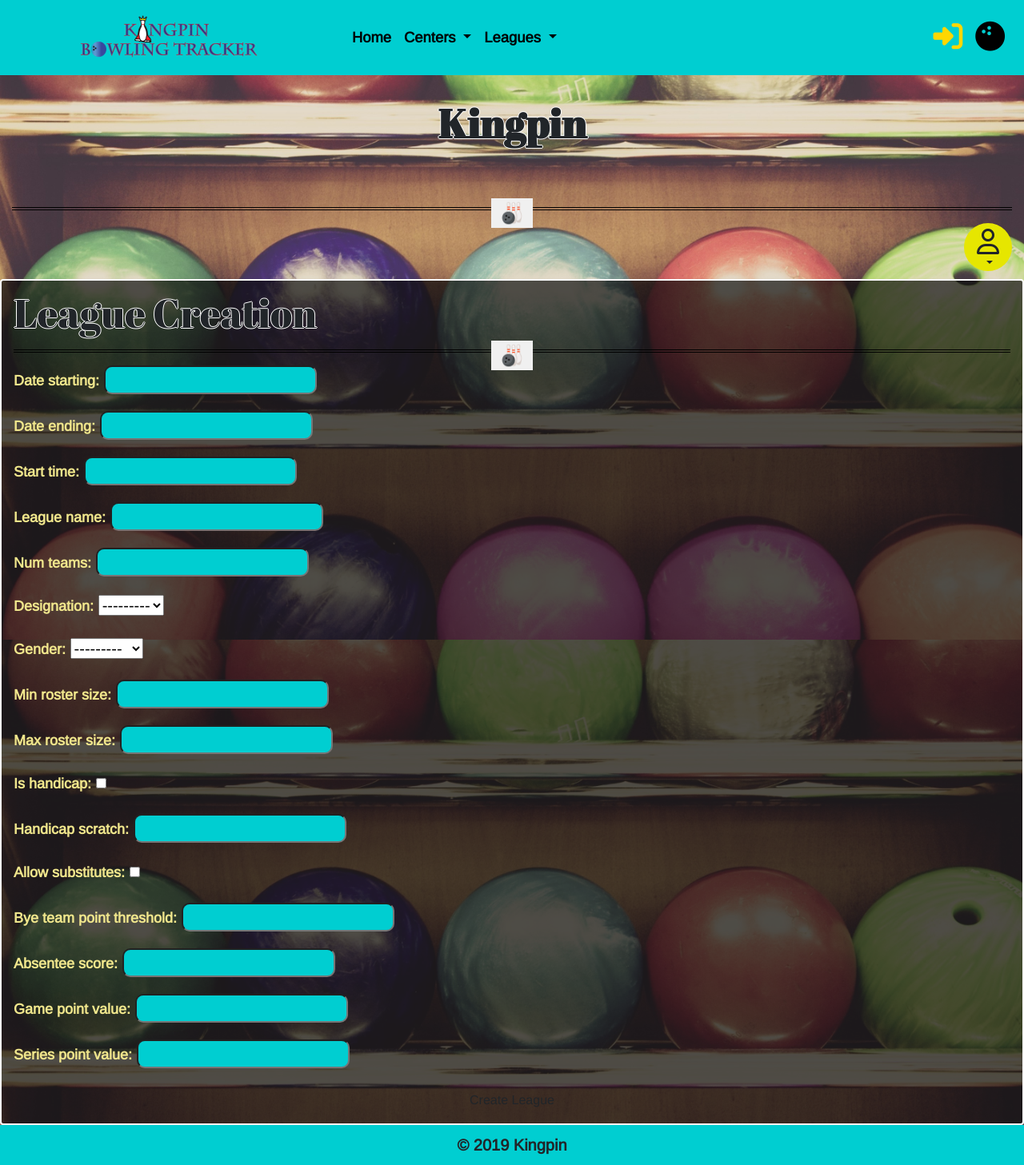
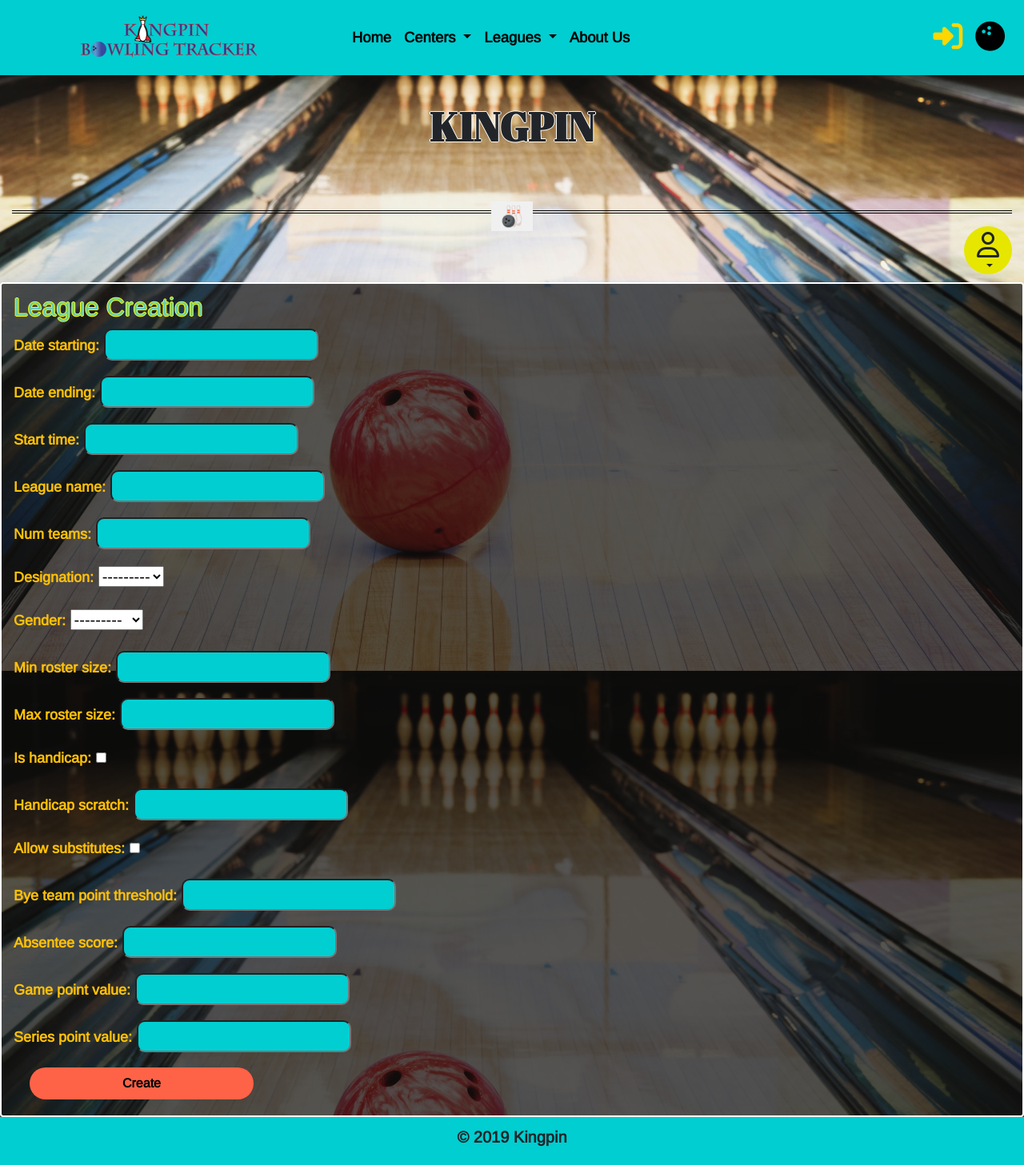
Before and after one commit to cjtrombley/KPTracker, a Django app: page /kpbt/leagues/create-league in a window 1280 px wide. Shown: the whole page at 80% size. After the commit the page ends 1434 px from the top, so only its background shows below. Run offline with Django 3.2, Linux system fonts and the light colour scheme; some libraries are stand-ins or nearby versions.

Commit message:
CSS styling plus cleanup, added margins plus padding, edited about us page, minor changes to home, login, and register pages

```diff
--- a/kptracker_serv/kpbt/static/css/styles.css
+++ b/kptracker_serv/kpbt/static/css/styles.css
@@ -51,10 +51,6 @@ header, section, footer, aside, nav, main, article, figure {
 .nav-link {
     font-weight: bolder;
     font-size: 1.15rem; /* 18px */
-}
-
-.nav-marg {
-    margin-bottom: 20px;
 }
 
 .dropdown:hover>.dropdown-menu {
@@ -126,10 +122,6 @@ min-height: 100%;
     margin-bottom: 75px;
 }
 
-.margin-botm {
-    margin-bottom: 25px;
-}
-
 .hr-style {
     border-top: 4px double #101010;
 }
@@ -155,8 +147,7 @@ min-height: 100%;
 }
 
 .card-regist {
-
-  max-width: 980px;
+  max-width: 1080px;
   min-height: 400px;
   position: relative;
   display: -ms-flexbox;
@@ -173,6 +164,7 @@ min-height: 100%;
 input {
     border-radius: 10px;
     background-color: #00CED1;
+    padding: 3px;
 }
 
 .bg-trans {
@@ -225,8 +217,8 @@ input {
   height: 40px;
 }
 
-input:focus, .btn-login:focus, button:focus {
-  outline: none;
+input:focus, .btn-login:focus, .btn-univ:focus, button:focus {
+  border: 3px solid #555;
 }
 
 input::-webkit-input-placeholder {
@@ -332,10 +324,14 @@ p a:hover {
     color: #607d8b !important;
 }
 
+.text-dodgerblue {
+    color: lightblue !important;
+}
+
 label {
     font-weight: bolder;
     font-size: 1.125rem;
-    color: khaki;
+    color: #ffc107;
 }
 
 .buttonDrop {
@@ -343,13 +339,6 @@ label {
     width: 60px;
     height: 60px;
     background: #e6e600;
-}
-
-/* Source: https://css-tricks.com/snippets/css/css-box-shadow/ */
-.one-edge-box-shadow {
-	-webkit-box-shadow: 0 8px 6px -6px black;
-	   -moz-box-shadow: 0 8px 6px -6px black;
-	        box-shadow: 0 8px 6px -6px black;
 }
 
 .breadcrumb {
@@ -366,12 +355,6 @@ label {
     color: darkgreen;
 }
 
-/*
-.pageContent {
-    background-color: whitesmoke;
-}
-*/
-
 .form-head {
   color: #66CDAA;
   text-shadow: -1px 0 #FFFF00, 0 1px #FFFF00, 1px 0 #FFFF00, 0 -1px #FFFF00;
@@ -384,14 +367,12 @@ label {
 }
 
 #map {
-  height: 700px;  /* The height is 400 pixels */
-  width: 100%;  /* The width is the width of the web page */
+  height: 700px;  /* The height is 700 pixels */
+  width: 100%;  /* The width is the entire width of the web page */
 }
 
 #footer {
    position: absolute;
-/*   bottom: 0;*/
-/*   left: 0px;    */
    width: 100%;
    height: auto;
    clear: both;
--- a/kptracker_serv/templates/kpbt/accounts/registration/register.html
+++ b/kptracker_serv/templates/kpbt/accounts/registration/register.html
@@ -9,7 +9,7 @@
  <div class="row">
  <div class="col-md-12">
     <header>
-	<h1 class="mainhead">Register</h1>
+	<h1 class="mainhead text-uppercase">Register</h1>
     <hr class="style15">
     </header>
      <ul class="breadcrumb">
@@ -18,8 +18,8 @@
       <li class="breadcrumb-item active font-weight-bolder">Register</li>
      </ul>
 
-     <div class="card-regist bg-trans text-white">
-	<form method="post">
+     <div class="card-regist bg-trans text-dodgerblue rounded">
+	<form method="post" class="mt-3 mb-3 ml-2 mr-2 p-1">
 		{% csrf_token %}
 		{{ form.as_p }}
 		<button type="submit" class="btn btn-univ mx-auto d-block">Sign Up</button>
--- a/kptracker_serv/templates/kpbt/index.html
+++ b/kptracker_serv/templates/kpbt/index.html
@@ -2,8 +2,8 @@
 {% block content %}
  <body>
 
-    <a href="#mainContent" class="skip-link sr-only sr-only-focusable underline" title="Skip to main content">Skip to main content</a>
-    <nav class="navbar navbar-expand-md nav-bg nav-marg navbar-light" aria-label="Navigation">
+    <a href="#mainContent" class="skip-link sr-only sr-only-focusable underline" title="Skip to main content" aria-label="Skip to main content">Skip to main content</a>
+    <nav class="navbar navbar-expand-md nav-bg mb-4 navbar-light" aria-label="Navigation">
   <a class="navbar-brand" href="{% url 'index' %}" aria-label="Kingpin Bowling Tracker">
    <img src="{% static 'images/Kingpin.png' %}" alt="Kingpin's logo" class="logo">
   </a>
@@ -42,10 +42,11 @@
         {% endif %}
       </div>
     </li>
-   <!--<li class="nav-item">
-        <a class="nav-link" href="">Link 3</a>
+   <li class="nav-item">
+        <a class="nav-link" href="">About Us</a>
    </li>
-    <li class="nav-item">
+
+   <!-- <li class="nav-item">
         <a class="nav-link" href="">Link 4</a>
     </li>
    <li class="nav-item">
@@ -74,7 +75,7 @@
 	<div class="container-fluid">
     <div class="row">
       <div class="col-md-12">
-      <h1 class="text-center mainhead font-weight-bolder margin-head">Kingpin</h1>
+      <h1 class="text-center mainhead font-weight-bolder margin-head text-uppercase">Kingpin</h1>
           <hr class="style15">
           <div class="dropdown" align="right">
             <button type="button" class="btn dropdown-toggle buttonDrop" data-toggle="dropdown" title="Account info">
@@ -86,11 +87,11 @@
                 <p>Logged in as: <mark>{{ user.get_username }}</mark></p>
                 {% if request.user.is_authenticated %}
                 {% if request.user.is_superuser %}
-                <a href="{% url 'admin:index' %}" class="text-center" style="display: block;"><i class="fad fa-user-crown"></i> Admin page</a>
+                <a href="{% url 'admin:index' %}" class="text-center d-block"><i class="fas fa-user-cog"></i> Admin page</a>
                 {% endif %}
                 {% endif %}
                 <br>
-                <a href="{% url 'logout' %}?next={% url 'login' %}" class="text-center" style="display: block;"><i class="fas fa-sign-out-alt"></i> Logout</a>
+                <a href="{% url 'logout' %}?next={% url 'login' %}" class="text-center d-block"><i class="fas fa-sign-out-alt"></i> Logout</a>
                 {% else %}
                 <a href="{% url 'login' %}">Please login to continue.</a>
                 {% endif %}
@@ -105,7 +106,7 @@
           <div class="row">
           <div class="col-md-12">
 
-              <p class="text-white">Content goes here...</p>
+              <p class="text-white text-uppercase">Roll with It!!!</p>
 
 
               </div>
--- a/kptracker_serv/templates/kpbt/leagues/create_league.html
+++ b/kptracker_serv/templates/kpbt/leagues/create_league.html
@@ -1,26 +1,19 @@
-{% extends 'index.html' %} {% load static %}
+{% extends 'index.html' %}
 
 {% block title %}<title>Kingpin Bowling Tracker - League Creation</title>{% endblock %}
 
 {% block page_content %}
-<body class="bg-bowl">
-<main id="mainContent" tabindex="-1">
  <div class="container-fluid">
  <div class="row">
  <div class="col-md-12">
-    <header>
-	<h1 class="mainhead">League Creation</h1>
-    <hr class="style15">
-    </header>
+	<h2 class="form-head">League Creation</h2>
 <form method="post">
 	{% csrf_token %}
 	{{ schedule_form.as_p }}
     {{ league_form.as_p }}
-	<button type="submit" class="btn btn-regist mx-auto d-block">Create League</button>
+	<button type="submit" class="btn btn-univ">Create</button>
 </form>
      </div>
      </div>
      </div>
-    </main>
-</body>
 {% endblock %}
```
Also changed, not shown: kptracker_serv/templates/kpbt/about-us.html (+14 -0 lines), kptracker_serv/templates/kpbt/accounts/registration/login.html (+4 -4 lines).
